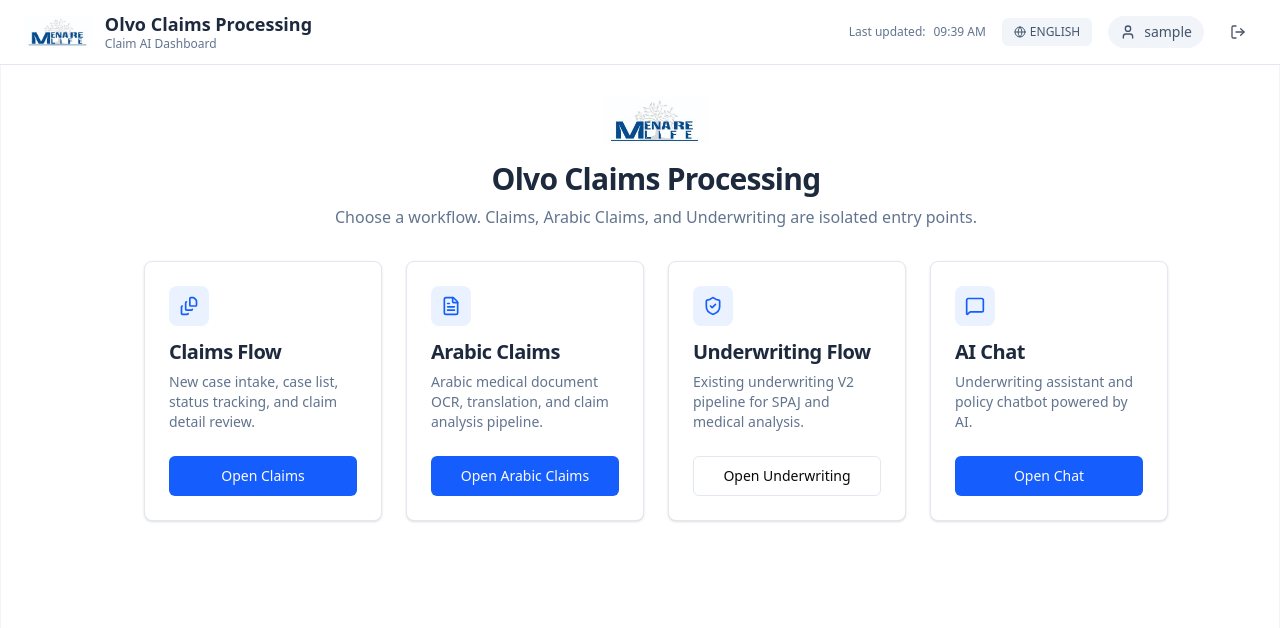
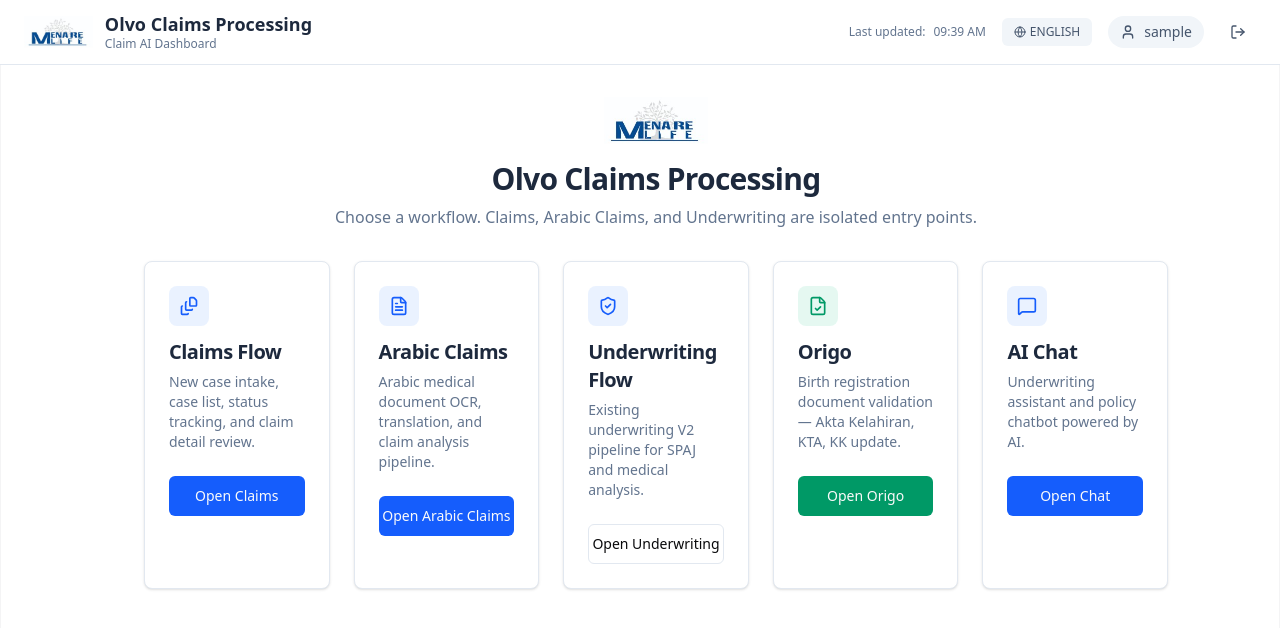
Before and after one commit to Nurfaldi/terra-front, a React app: page /flows in a window 1280 px wide. Shown: the top 628 px of the page. Built offline with nearby package versions, Linux system fonts and the light colour scheme; no server answers; sample sign-in values are in the browser's storage; the HTML template or start-up script is replaced by a standard one.

Commit message:
feat(origo): wire routes and add flow selector card
Add /origo and /origo/:jobId routes to App, and add Origo card
to the flow selector page.

```diff
--- a/src/App.tsx
+++ b/src/App.tsx
@@ -10,6 +10,8 @@ import ArabicClaimsPage from "./pages/ArabicClaimsPage";
 import ArabicClaimsDashboardPage from "./pages/ArabicClaimsDashboardPage";
 import ArabicClaimDetailPage from "./pages/ArabicClaimDetailPage";
 import ChatPage from "./pages/ChatPage";
+import OrigoListPage from "./pages/OrigoListPage";
+import OrigoDetailPage from "./pages/OrigoDetailPage";
 
 const queryClient = new QueryClient({
   defaultOptions: {
@@ -42,6 +44,8 @@ function App() {
               <Route path="/arabic-claims/:jobId" element={<ArabicClaimDetailPage />} />
               <Route path="/underwriting" element={<UnderwritingPage />} />
               <Route path="/chat" element={<ChatPage />} />
+              <Route path="/origo" element={<OrigoListPage />} />
+              <Route path="/origo/:jobId" element={<OrigoDetailPage />} />
             </Route>
           </Routes>
         </AuthProvider>
--- a/src/pages/FlowSelectorPage.tsx
+++ b/src/pages/FlowSelectorPage.tsx
@@ -1,5 +1,5 @@
 import { Link, useNavigate } from "react-router-dom";
-import { FileStack, FileText, MessageSquare, ShieldCheck } from "lucide-react";
+import { FileStack, FileText, MessageSquare, ShieldCheck, FileCheck } from "lucide-react";
 
 import { PageContainer } from "@/components/layout/PageContainer";
 import { Card, CardContent, CardDescription, CardHeader, CardTitle } from "@/components/ui/card";
@@ -29,7 +29,7 @@ export default function FlowSelectorPage() {
           </p>
         </div>
 
-        <div className="grid gap-6 md:grid-cols-2 lg:grid-cols-4">
+        <div className="grid gap-6 md:grid-cols-2 lg:grid-cols-5">
           <Card className="border-slate-200 bg-white shadow-sm">
             <CardHeader>
               <div className="mb-3 inline-flex h-10 w-10 items-center justify-center rounded-lg bg-blue-500/10">
@@ -83,6 +83,23 @@ export default function FlowSelectorPage() {
 
           <Card className="border-slate-200 bg-white shadow-sm">
             <CardHeader>
+              <div className="mb-3 inline-flex h-10 w-10 items-center justify-center rounded-lg bg-emerald-500/10">
+                <FileCheck className="h-5 w-5 text-emerald-600" />
+              </div>
+              <CardTitle className="text-xl text-slate-800">Origo</CardTitle>
+              <CardDescription className="text-slate-500">
+                Birth registration document validation — Akta Kelahiran, KTA, KK update.
+              </CardDescription>
+            </CardHeader>
+            <CardContent>
+              <Button asChild className="w-full bg-emerald-600 hover:bg-emerald-700">
+                <Link to="/origo">Open Origo</Link>
+              </Button>
+            </CardContent>
+          </Card>
+
+          <Card className="border-slate-200 bg-white shadow-sm">
+            <CardHeader>
               <div className="mb-3 inline-flex h-10 w-10 items-center justify-center rounded-lg bg-blue-500/10">
                 <MessageSquare className="h-5 w-5 text-blue-600" />
               </div>
```
